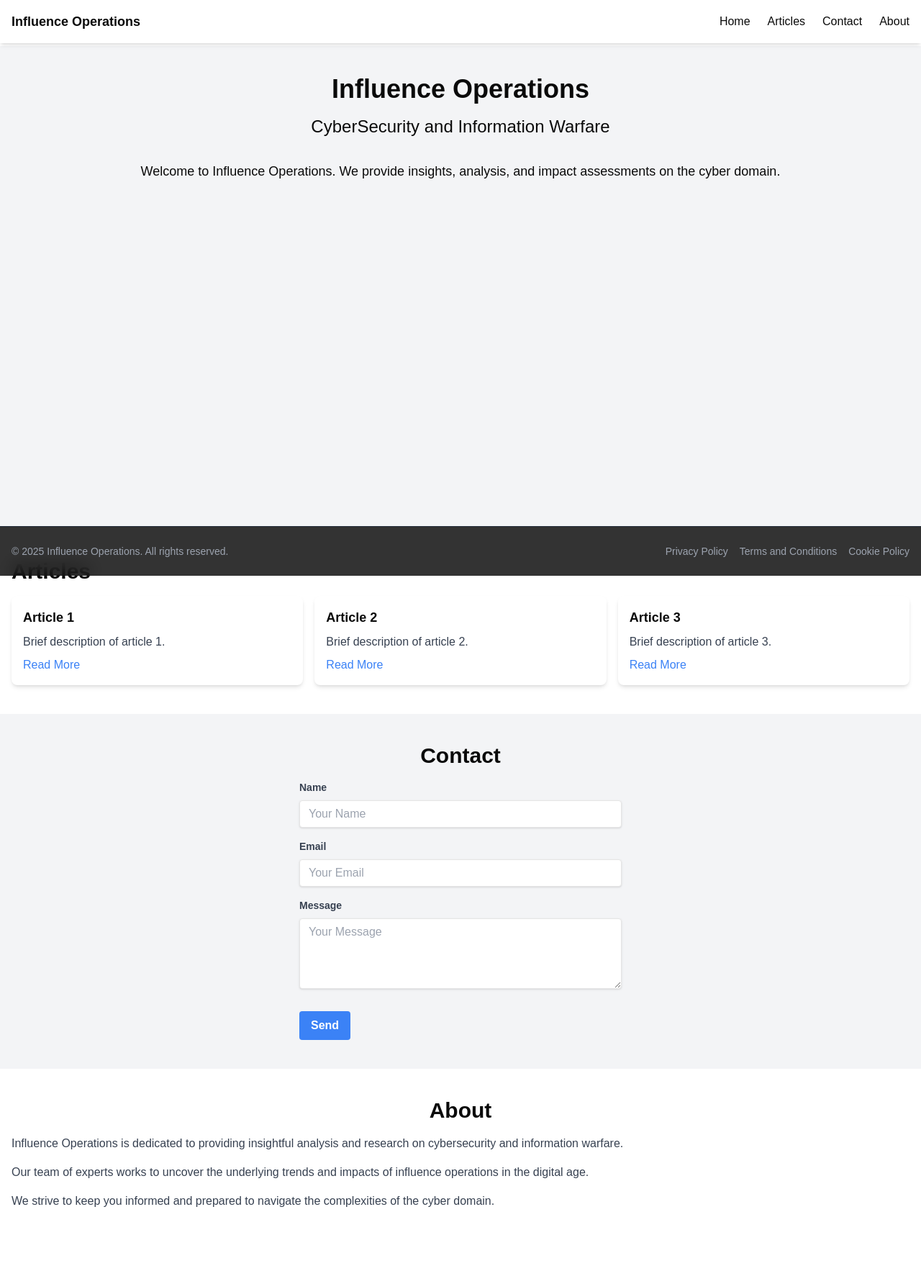
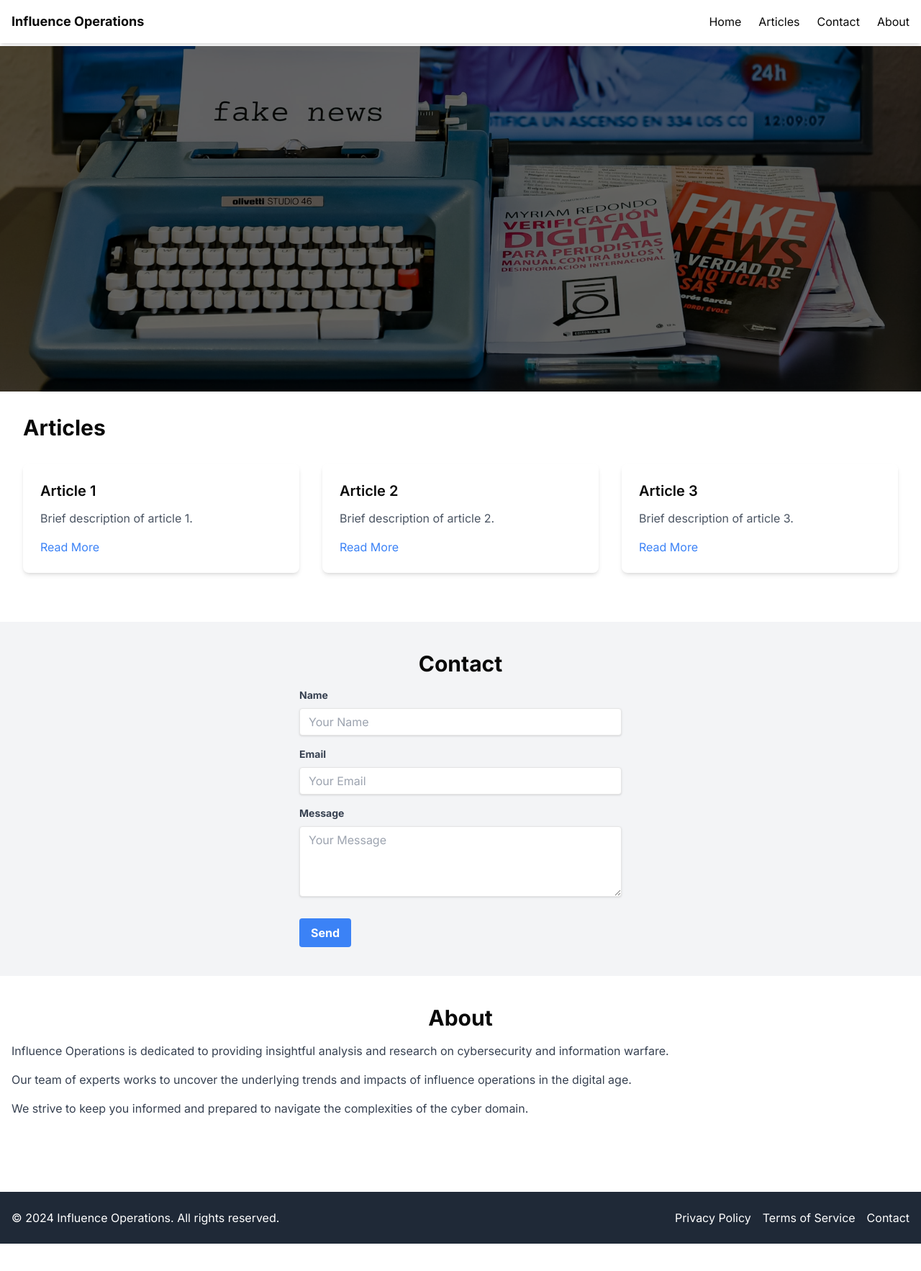
Before and after one commit to twelsh37/infops, a Next.js app: page / in a window 1280 px wide. Shown: the top 1766 px of the page at 72% size. After the commit the page ends 1728 px from the top, so only its background shows below. Built offline with nearby package versions, Linux system fonts and the light colour scheme.

Commit message:
basic layout complete

```diff
--- a/app/components/ArticlesSection.tsx
+++ b/app/components/ArticlesSection.tsx
@@ -2,31 +2,39 @@
 
 const ArticlesSection = () => {
   return (
-    <section id="articles" className="py-10">
-      <div className="container mx-auto px-4">
-        <h2 className="text-2xl font-bold mb-4 sm:text-3xl">Articles</h2>
-        <div className="grid grid-cols-1 gap-4 sm:grid-cols-2 lg:grid-cols-3">
-          {/* Placeholder articles */}
-          <div className="bg-white rounded-lg shadow-md p-4">
-            <h3 className="text-lg font-semibold mb-2">Article 1</h3>
-            <p className="text-gray-700">Brief description of article 1.</p>
-            <a href="#" className="text-blue-500 hover:underline mt-2 block">
+    <section id="articles" className="w-full h-screen md:h-[40vh] bg-white">
+      <div className="w-full h-full px-8 py-8 overflow-y-auto">
+        <div className="max-w-7xl mx-auto">
+          <h2 className="text-3xl font-bold mb-8">Articles</h2>
+          <div className="grid grid-cols-1 gap-8 sm:grid-cols-2 lg:grid-cols-3">
+            {/* Article cards */}
+            <div className="bg-white rounded-lg shadow-md p-6">
+              <h3 className="text-xl font-semibold mb-3">Article 1</h3>
+              <p className="text-gray-600 mb-4">
+                Brief description of article 1.
+              </p>
+              <a href="#" className="text-blue-500 hover:text-blue-600">
                 Read More
               </a>
             </div>
-          <div className="bg-white rounded-lg shadow-md p-4">
-            <h3 className="text-lg font-semibold mb-2">Article 2</h3>
-            <p className="text-gray-700">Brief description of article 2.</p>
-            <a href="#" className="text-blue-500 hover:underline mt-2 block">
+            <div className="bg-white rounded-lg shadow-md p-6">
+              <h3 className="text-xl font-semibold mb-3">Article 2</h3>
+              <p className="text-gray-600 mb-4">
+                Brief description of article 2.
+              </p>
+              <a href="#" className="text-blue-500 hover:text-blue-600">
                 Read More
               </a>
             </div>
-          <div className="bg-white rounded-lg shadow-md p-4">
-            <h3 className="text-lg font-semibold mb-2">Article 3</h3>
-            <p className="text-gray-700">Brief description of article 3.</p>
-            <a href="#" className="text-blue-500 hover:underline mt-2 block">
+            <div className="bg-white rounded-lg shadow-md p-6">
+              <h3 className="text-xl font-semibold mb-3">Article 3</h3>
+              <p className="text-gray-600 mb-4">
+                Brief description of article 3.
+              </p>
+              <a href="#" className="text-blue-500 hover:text-blue-600">
                 Read More
               </a>
+            </div>
           </div>
         </div>
       </div>
--- /dev/null
+++ b/app/components/Footer.tsx
@@ -0,0 +1,28 @@
+import React from "react";
+
+const Footer = () => {
+  return (
+    <footer className="bg-gray-800 text-white mt-auto">
+      <div className="container mx-auto px-4 py-6">
+        <div className="flex flex-col md:flex-row justify-between items-center">
+          <div className="mb-4 md:mb-0">
+            <p>&copy; 2024 Influence Operations. All rights reserved.</p>
+          </div>
+          <div className="flex space-x-4">
+            <a href="#" className="hover:text-gray-300">
+              Privacy Policy
+            </a>
+            <a href="#" className="hover:text-gray-300">
+              Terms of Service
+            </a>
+            <a href="#" className="hover:text-gray-300">
+              Contact
+            </a>
+          </div>
+        </div>
+      </div>
+    </footer>
+  );
+};
+
+export default Footer;
--- a/app/components/HomeSection.tsx
+++ b/app/components/HomeSection.tsx
@@ -1,22 +1,17 @@
 import React from "react";
+import fakeNewsImage from "@/public/fake-news.jpg";
 
 const HomeSection = ({ id }: { id: string }) => {
   return (
-    <section
-      id={id}
-      className="min-h-[calc(100vh-8rem)] py-10 bg-gray-100 scroll-mt-16"
-    >
-      <div className="container mx-auto text-center px-4">
-        <h1 className="text-3xl font-bold mb-4 sm:text-4xl">
-          Influence Operations
-        </h1>
-        <h2 className="text-xl mb-8 sm:text-2xl">
-          CyberSecurity and Information Warfare
-        </h2>
-        <p className="text-base sm:text-lg">
-          Welcome to Influence Operations. We provide insights, analysis, and
-          impact assessments on the cyber domain.
-        </p>
+    <section id={id} className="w-full h-screen md:h-[60vh] relative">
+      <div className="w-full h-full">
+        <img
+          src={fakeNewsImage.src}
+          alt="Information warfare illustration"
+          className="w-full h-full object-cover object-center"
+        />
+        {/* 60% opaque black overlay */}
+        <div className="absolute inset-0 bg-black/60" />
       </div>
     </section>
   );
--- a/app/layout.tsx
+++ b/app/layout.tsx
@@ -1,18 +1,10 @@
 import type { Metadata } from "next";
-import { Geist, Geist_Mono } from "next/font/google";
+import { Inter } from "next/font/google";
 import "./globals.css";
 import Navbar from "./components/Navbar";
-import FooterSection from "./components/FooterSection";
+import Footer from "./components/Footer";
 
-const geistSans = Geist({
-  variable: "--font-geist-sans",
-  subsets: ["latin"],
-});
-
-const geistMono = Geist_Mono({
-  variable: "--font-geist-mono",
-  subsets: ["latin"],
-});
+const inter = Inter({ subsets: ["latin"] });
 
 export const metadata: Metadata = {
   title: "Influence Operations",
@@ -21,17 +13,15 @@
 
 export default function RootLayout({
   children,
-}: Readonly<{
+}: {
   children: React.ReactNode;
-}>) {
+}) {
   return (
-    <html lang="en">
-      <body
-        className={`${geistSans.variable} ${geistMono.variable} antialiased`}
-      >
+    <html lang="en" className="w-full h-full">
+      <body className={`${inter.className} min-h-screen w-full`}>
         <Navbar />
-        <main className="flex-1 pt-16 pb-16 overflow-y-auto">{children}</main>
-        <FooterSection />
+        <main className="w-full">{children}</main>
+        <Footer />
       </body>
     </html>
   );
--- a/app/page.tsx
+++ b/app/page.tsx
@@ -4,15 +4,13 @@
 import ContactSection from "./components/ContactSection";
 import AboutSection from "./components/AboutSection";
 
-const Home = () => {
+export default function Home() {
   return (
-    <div>
+    <>
       <HomeSection id="home" />
-      <ArticlesSection id="articles" />
+      <ArticlesSection />
       <ContactSection id="contact" />
       <AboutSection id="about" />
-    </div>
+    </>
   );
-};
-
-export default Home;
+}
```
Also changed, not shown: public/fake-news.jpg (added). Lines whose indentation alone changed are shown as unchanged.
